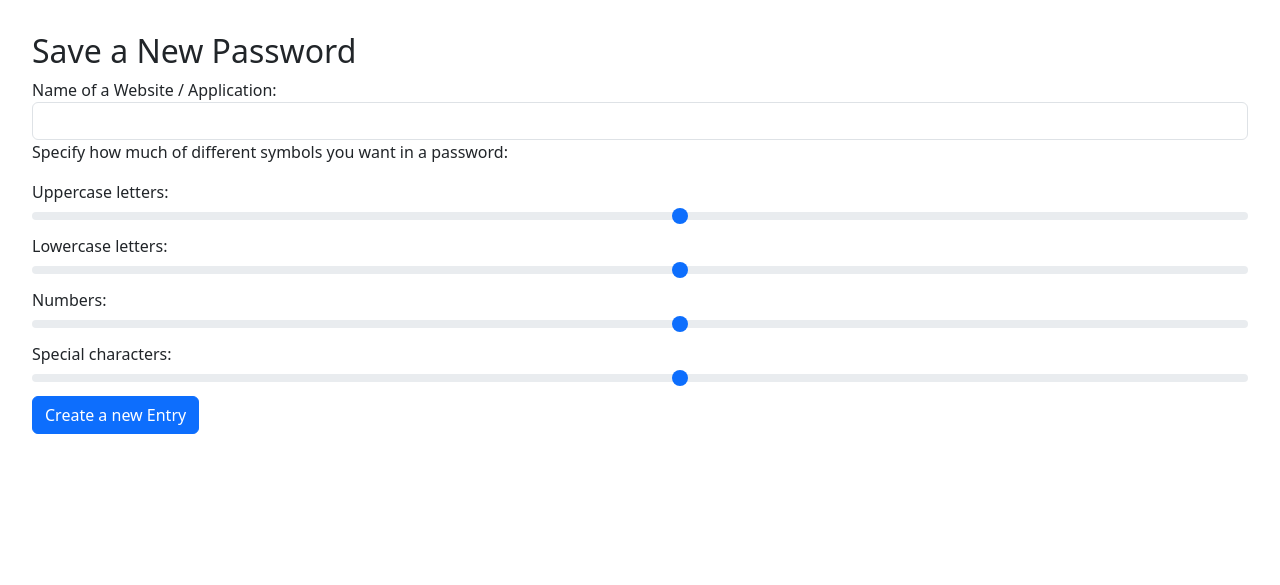
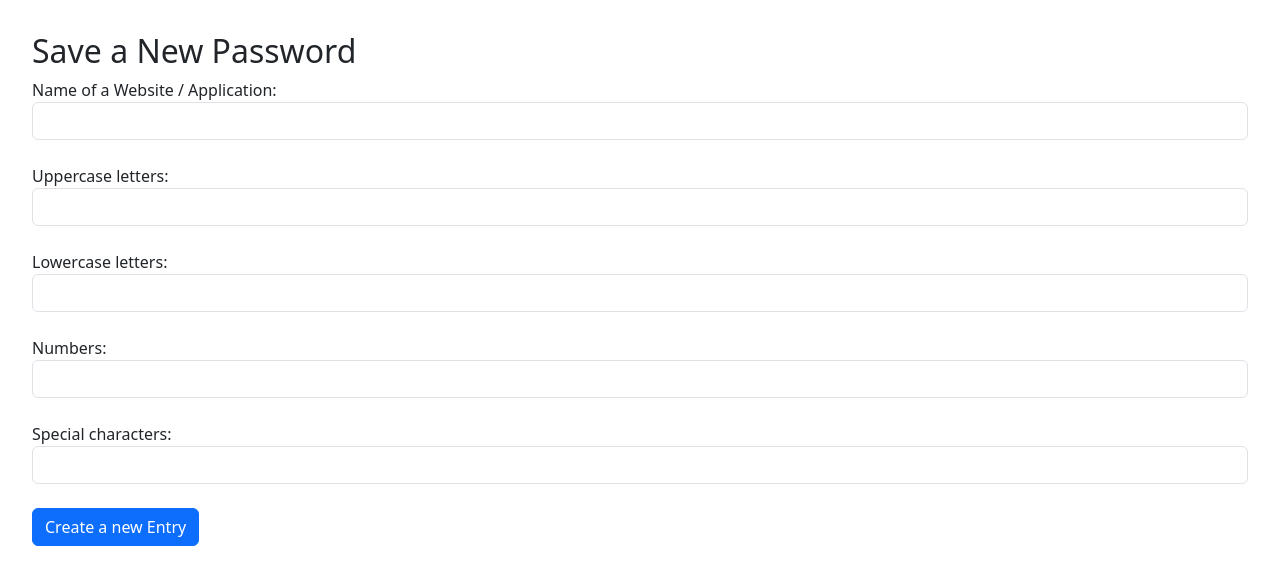
Before and after one commit to orestulis05/uni-php-password-vault, a PHP site: page /newPassword.php in a window 1280 px wide. Shown: the top 585 px of the page. Run offline with PHP 8.4, Linux system fonts and the light colour scheme; the visitor is signed in with stand-in values (Sample User, id 1).

Commit message:
bootstrap fixes

```diff
--- a/newPassword.php
+++ b/newPassword.php
@@ -27,20 +27,19 @@ $user_email = $_SESSION["session_user_email"];
 			<h2>Save a New Password</h2>
 
 			<label for="title">Name of a Website / Application:</label>
-			<input id="title" type="text" class="form-control" required>
+			<input id="title" type="text" class="form-control" required><br>
 
-			<p>Specify how much of different symbols you want in a password:</p>
 			<label for="upper">Uppercase letters: </label>
-			<input class="form-range" type="range" name="upper" id="upper" min="0" max="15"><br>
+			<input class="form-control" type="number" name="upper" id="upper" min="0" max="15"><br>
 
 			<label for="lower">Lowercase letters: </label>
-			<input class="form-range" type="range" name="lower" id="lower" min="0" max="15"><br>
+			<input class="form-control" type="number" name="lower" id="lower" min="0" max="15"><br>
 
 			<label for="numbers">Numbers: </label>
-			<input class="form-range" type="range" name="numbers" id="numbers" min="0" max="15"><br>
+			<input class="form-control" type="number" name="numbers" id="numbers" min="0" max="15"><br>
 
 			<label for="specials">Special characters: </label>
-			<input class="form-range" type="range" name="specials" id="specials" min="0" max="15"><br>
+			<input class="form-control" type="number" name="specials" id="specials" min="0" max="15"><br>
 
 			<input class="btn btn-primary" type="submit" value="Create a new Entry">
 		</form>
```
Also changed, not shown: index.php (+11 -0 lines).
